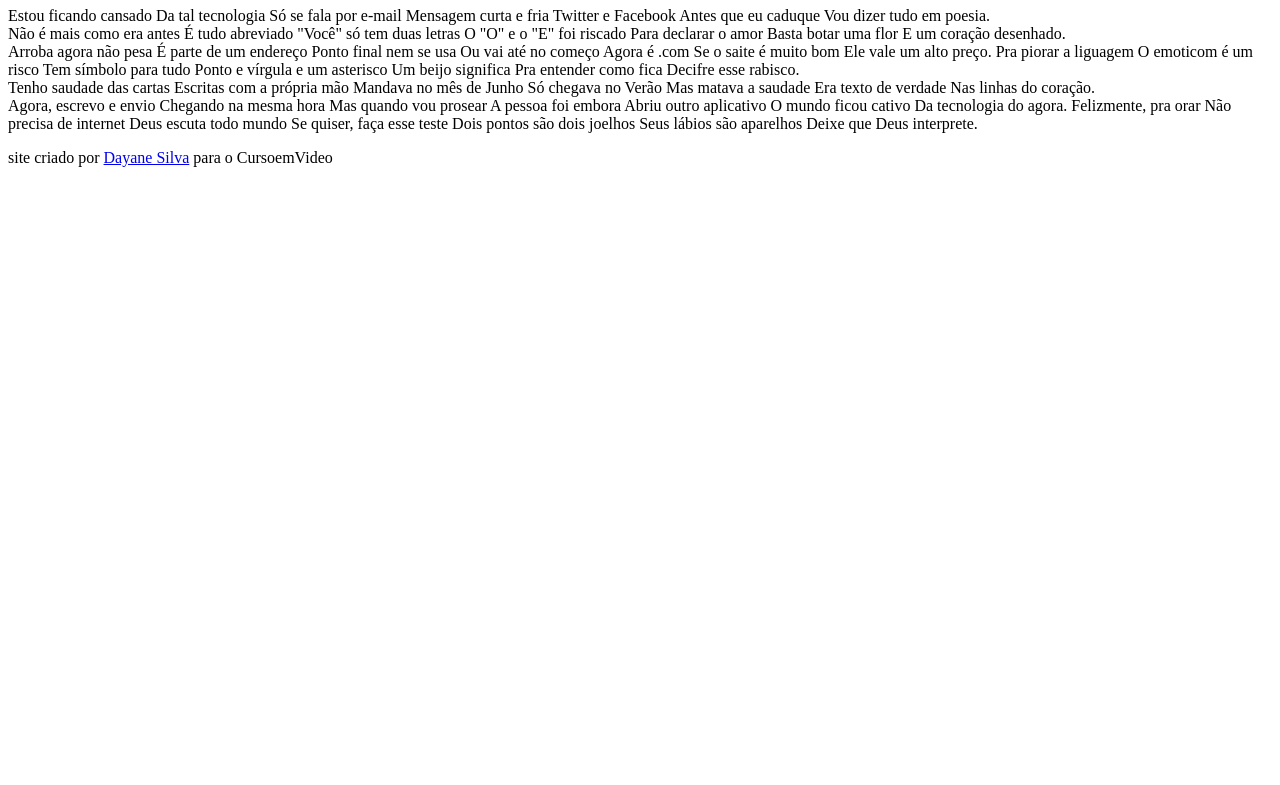
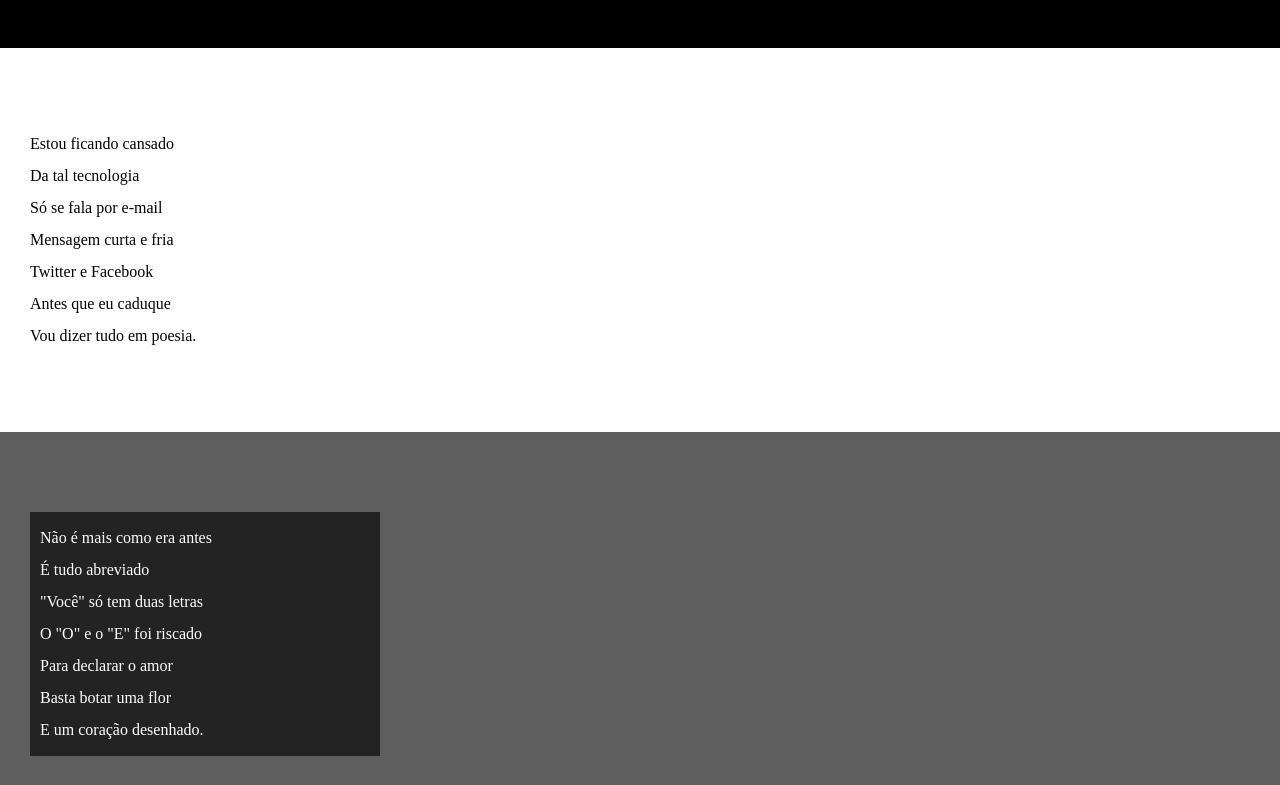
Before and after one commit to Dayaslva/cordel, a plain HTML site: page index.html in a window 1280 px wide. Shown: the part 107-892 px from the top of the page. Before the commit the page ends 800 px from the top, so only its background shows below. Drawn offline with Linux system fonts and the light colour scheme.

Commit message:
atualizei estilo dos textos e blocos

```diff
--- a/index.html
+++ b/index.html
@@ -4,6 +4,8 @@
   <meta charset="UTF-8">
   <meta name="viewport" content="width=device-width, initial-scale=1.0">
   <title>Cordel Moderno</title>
+  <link rel="stylesheet" href="style.css">
+
 </head>
 <body>
   <header>
@@ -11,76 +13,83 @@
     <p>Por <a href="https://www.recantodasletras.com.br/poesias/3186743" target="_blank">Milton Duarte</a></p>
   </header>
 
-  <section>
-    Estou ficando cansado
-    Da tal tecnologia
-    Só se fala por e-mail
-    Mensagem curta e fria
-    Twitter e Facebook
-    Antes que eu caduque
-    Vou dizer tudo em poesia.
+  <section class="normal">
+    <p>
+      Estou ficando cansado <br>
+      Da tal tecnologia <br>
+      Só se fala por e-mail <br>
+      Mensagem curta e fria <br>
+      Twitter e Facebook <br>
+      Antes que eu caduque <br>
+      Vou dizer tudo em poesia.
+    </p>
+  </section>
+  <section class="imagem">
+    <p>
+      Não é mais como era antes <br>
+      É tudo abreviado <br>
+      "Você" só tem duas letras <br>
+      O "O" e o "E" foi riscado <br>
+      Para declarar o amor <br>
+      Basta botar uma flor <br>
+      E um coração desenhado.
+    </p>
   </section>
 
+  <section class="normal">
+    <p>
+      Arroba agora não pesa <br>
+      É parte de um endereço <br>
+      Ponto final nem se usa <br>
+      Ou vai até no começo <br>
+      Agora é .com <br>
+      Se o saite é muito bom <br>
+      Ele vale um alto preço.
+    </p>
 
-
-  <section>
-    Não é mais como era antes
-    É tudo abreviado
-    "Você" só tem duas letras
-    O "O" e o "E" foi riscado
-    Para declarar o amor
-    Basta botar uma flor
-    E um coração desenhado.
+    <p>
+      Pra piorar a liguagem <br>
+      O emoticom é um risco <br>
+      Tem símbolo para tudo <br>
+      Ponto e vírgula e um asterisco <br>
+      Um beijo significa <br>
+      Pra entender como fica <br>
+      Decifre esse rabisco.
+    </p>
   </section>
 
-
-
-  <section>
-    Arroba agora não pesa
-    É parte de um endereço
-    Ponto final nem se usa
-    Ou vai até no começo
-    Agora é .com
-    Se o saite é muito bom
-    Ele vale um alto preço.
-    Pra piorar a liguagem
-    O emoticom é um risco
-    Tem símbolo para tudo
-    Ponto e vírgula e um asterisco
-    Um beijo significa
-    Pra entender como fica
-    Decifre esse rabisco.
+  <section class="imagem">
+    <p>
+      Tenho saudade das cartas <br>
+      Escritas com a própria mão <br>
+      Mandava no mês de Junho <br>
+      Só chegava no Verão <br>
+      Mas matava a saudade <br>
+      Era texto de verdade <br>
+      Nas linhas do coração.
+    </p>
   </section>
 
+  <section class="normal">
+    <p>
+      Agora, escrevo e envio <br>
+      Chegando na mesma hora <br>
+      Mas quando vou prosear <br>
+      A pessoa foi embora <br>
+      Abriu outro aplicativo <br>
+      O mundo ficou cativo <br>
+      Da tecnologia do agora.
+    </p>
 
-
-  <section>
-    Tenho saudade das cartas
-    Escritas com a própria mão
-    Mandava no mês de Junho
-    Só chegava no Verão
-    Mas matava a saudade
-    Era texto de verdade
-    Nas linhas do coração.
-  </section>
-
-
-
-  <section>
-    Agora, escrevo e envio
-    Chegando na mesma hora
-    Mas quando vou prosear
-    A pessoa foi embora
-    Abriu outro aplicativo
-    O mundo ficou cativo
-    Da tecnologia do agora.
-    Felizmente, pra orar
-    Não precisa de internet
-    Deus escuta todo mundo
-    Se quiser, faça esse teste
-    Dois pontos são dois joelhos
-    Seus lábios são aparelhos
-    Deixe que Deus interprete.
+    <p>
+      Felizmente, pra orar <br>
+      Não precisa de internet <br>
+      Deus escuta todo mundo <br>
+      Se quiser, faça esse teste <br>
+      Dois pontos são dois joelhos <br>
+      Seus lábios são aparelhos <br>
+      Deixe que Deus interprete.
+    </p>
   </section>
 
   <footer>
--- /dev/null
+++ b/style.css
@@ -0,0 +1,71 @@
+@charset "utf-8";
+
+*{
+  margin: 0;
+  padding: 0;
+  box-sizing: border-box;
+}
+
+html, body{
+  min-height: 100vh;
+  background-color: darkgray;
+}
+
+header {
+  background-color: black;
+  color: white;
+  text-align: center;
+}
+
+header h1 {
+  padding-top: 50px;
+  font-variant: small-caps;
+}
+
+header p {
+  padding-bottom: 50px;
+}
+header p a, footer a {
+  color: white;
+  text-decoration: none;
+  font-weight: bold;
+}
+header p a:hover, footer p a:hover {
+  text-decoration: underline;
+}
+
+section {
+  padding-top: 10vh;
+  padding-bottom: 10vh;
+  line-height: 2em;
+  padding-left: 30px;
+}
+
+.normal {
+  background-color: white;
+  color: black;
+}
+
+.imagem p {
+  padding: 10px;
+  background-color: rgba(0, 0, 0, 0.63);
+  width: 350px;
+}
+.imagem {
+  background-color: rgba(0, 0, 0, 0.445);
+  color: white;
+
+}
+
+
+
+
+
+
+
+footer {
+  background-color: black;
+  text-align: center;
+  color: white;
+  padding: 15px;
+}
```
